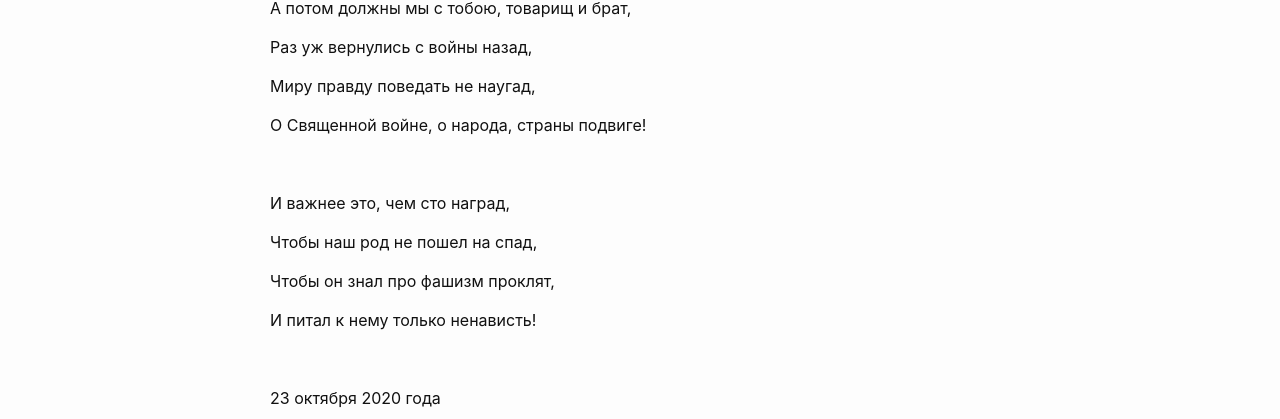
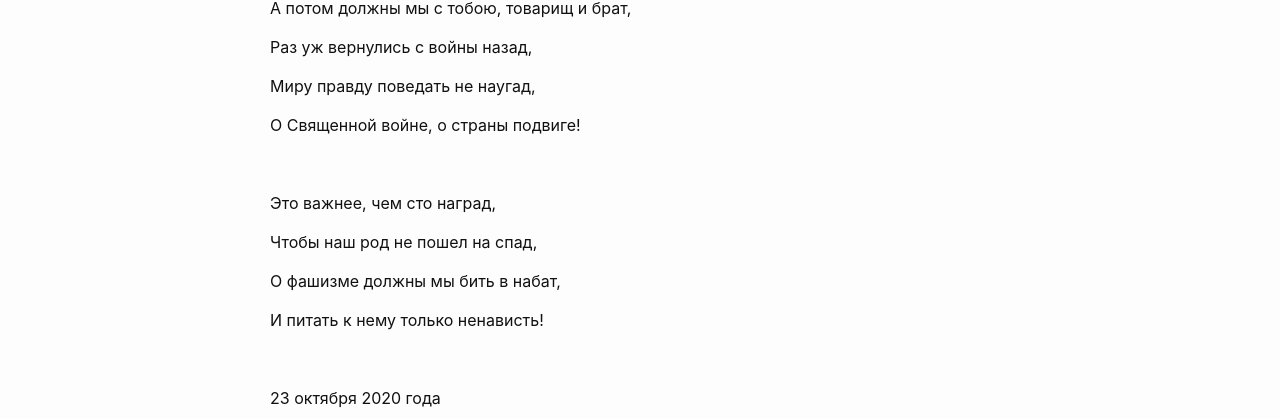
Before and after one commit to fjodor-che/blog, a Jekyll site: the page built from _posts/2020-10-23-o-nenavisti.md, in a window 1280 px wide. Shown: the part 990-1409 px from the top of the page. Built offline with Jekyll 4.4.1, drawn with Linux system fonts in a browser that asks for light colours.

Commit message:
Опять переписал концовку

```diff
--- a/_posts/2020-10-23-o-nenavisti.md
+++ b/_posts/2020-10-23-o-nenavisti.md
@@ -54,19 +54,18 @@ published: true
 
 Миру правду поведать не наугад,
 
-О Священной войне, о народа, страны подвиге!
+О Священной войне, о страны подвиге!
 
 <br>
 
-И важнее это, чем сто наград,
+Это важнее, чем сто наград,
 
 Чтобы наш род не пошел на спад,
 
-Чтобы он знал про фашизм проклят,
+О фашизме должны мы бить в набат,
 
-И питал к нему только ненависть!
+И питать к нему только ненависть!
 
 <br>
 
-
 23 октября 2020 года
```
